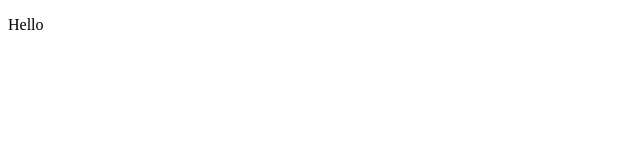
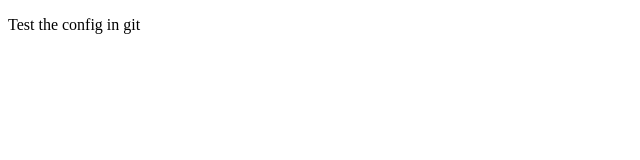
Before and after one commit to anjoblgn/DemoPreWork, a plain HTML site: page index.html in a window 1280 px wide. Shown: the whole page, without its empty margins (0-640 px from the left). Drawn offline with Linux system fonts and the light colour scheme.

Commit message:
changes applied to the site

```diff
--- a/index.html
+++ b/index.html
@@ -7,6 +7,6 @@
     <title>Prework</title>
 </head>
 <body>
-    <p>Hello</p>
+    <p>Test the config in git</p>
 </body>
 </html>
```
